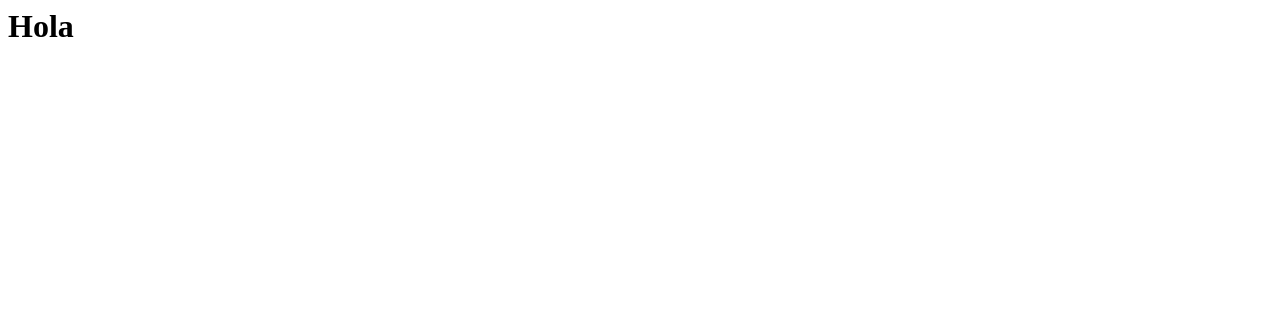
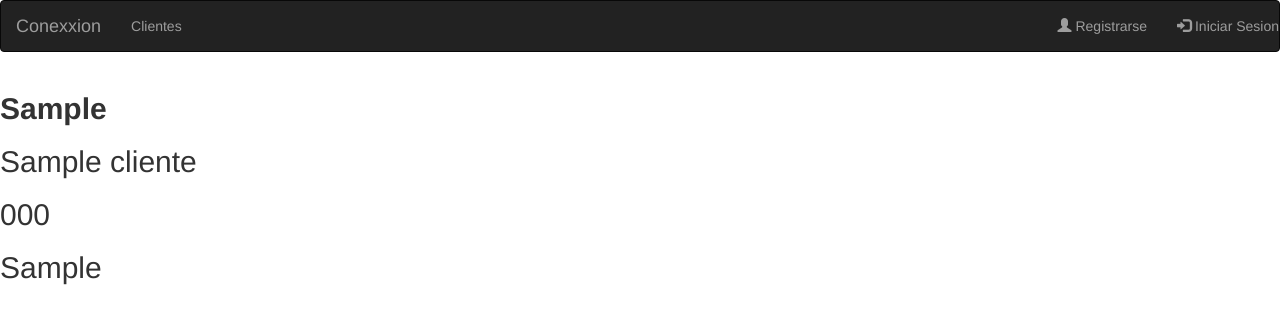
Before and after one commit to DonJuan222/Conexxion, a Django app: page /cliente/ in a window 1280 px wide. Before the commit the part shown is almost empty. Shown: the top 324 px of the page. Run offline with Django 4.2, Linux system fonts and the light colour scheme; tables that the repository leaves empty hold one stand-in row (values such as "Sample post"); some libraries are stand-ins or nearby versions.

Commit message:
LLamando al cliente

```diff
--- a/cliente/templates/clientes.html
+++ b/cliente/templates/clientes.html
@@ -1 +1,20 @@
-<h1> Hola</h1>
+{% extends 'base.html' %}
+
+{% block content %}
+	<div class="row">
+
+		{% for cliente in Clientes %}
+
+		<div class="col-lg-4">
+			<div class="box-element product">
+				<h2><strong>{{cliente.ip}}</strong></h2>
+                <h2>{{cliente.nombre}}</h2>
+                <h2>{{cliente.telefono_uno}}</h2>
+                <h2>{{cliente.mensualidad}}</h2>
+			</div>
+		</div>
+
+		{% endfor %}
+	</div>
+
+{%  endblock %}
--- a/cliente/views.py
+++ b/cliente/views.py
@@ -1,5 +1,10 @@
 from django.shortcuts import render
+
+from cliente.models import cliente
 # Create your views here.
 
 def client(request):
-    return render(request, 'clientes.html')
+    Clientes=cliente.objects.all()
+    return render(request, 'clientes.html',{
+        'Clientes':Clientes
+    })
--- a/home/templates/base.html
+++ b/home/templates/base.html
@@ -21,7 +21,7 @@
                 <a class="navbar-brand" href="/">Conexxion</a>
             </div>
             <ul class="nav navbar-nav">
-                <li><a href="/task">Tareas </a></li>
+                <li><a href="/cliente">Clientes </a></li>
             </ul>
                 <ul class="nav navbar-nav navbar-right">
                 {% if user.is_authenticated %}
```
